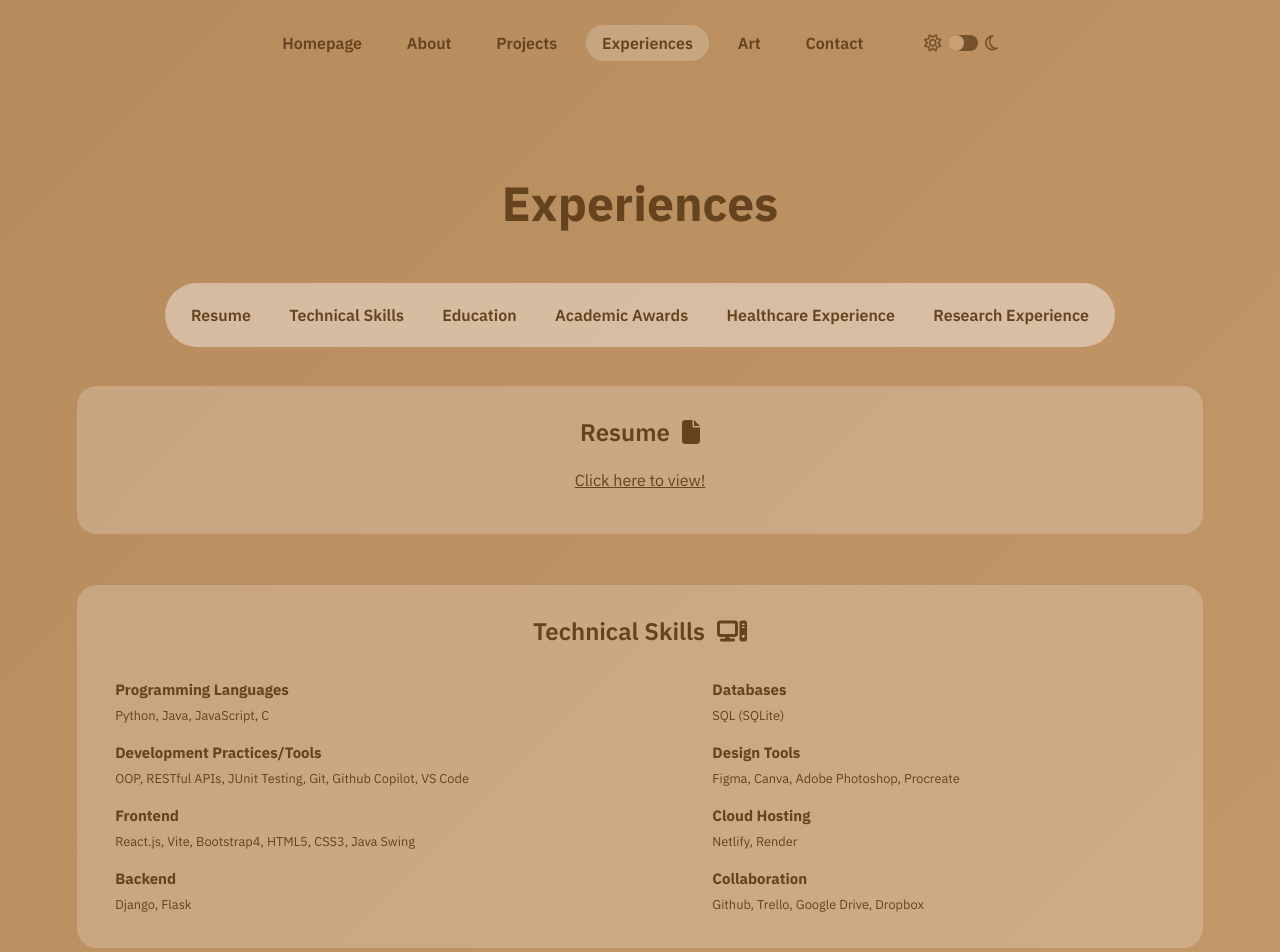
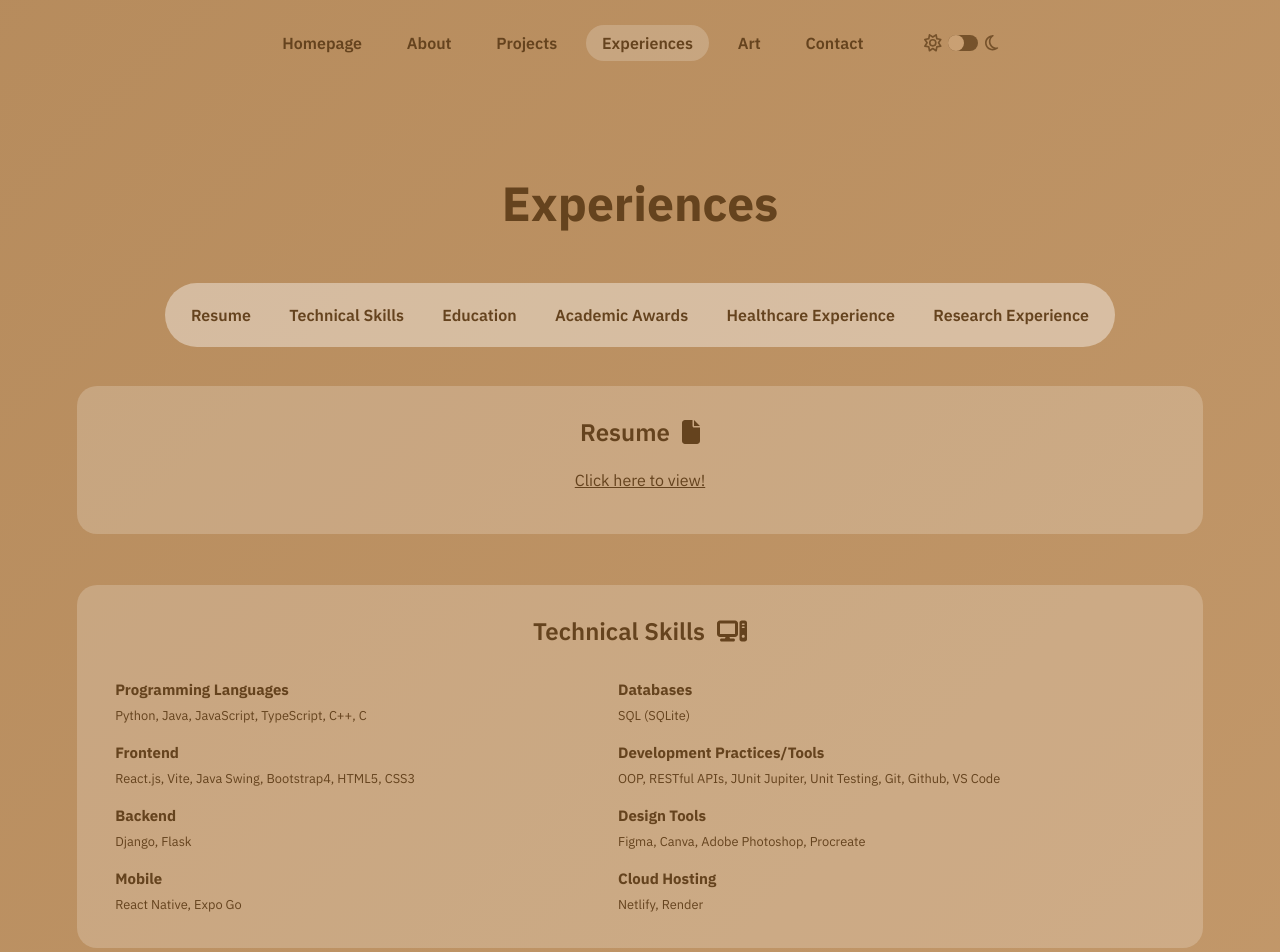
Before and after one commit to steph-xue/portfolio, a React (Vite) app: page /experiences in a window 1280 px wide. Shown: the top 952 px of the page. Built offline with nearby package versions, Linux system fonts and the light colour scheme.

Commit message:
update technical skills

```diff
--- a/src/components/Experiences.jsx
+++ b/src/components/Experiences.jsx
@@ -148,23 +148,27 @@ function Experiences(props) {
                 <div className="skills-text">
                     <div className="skills-category skills-languages">
                         <h3 className="skills-category-title">Programming Languages</h3>
-                        <p className="skills-category-items">Python, Java, JavaScript, C</p>
+                        <p className="skills-category-items">Python, Java, JavaScript, TypeScript, C++, C</p>
                     </div>
                     <div className="skills-category skills-frontend">
                         <h3 className="skills-category-title">Frontend</h3>
-                        <p className="skills-category-items">React.js, Vite, Bootstrap4, HTML5, CSS3, Java Swing</p>
+                        <p className="skills-category-items">React.js, Vite, Java Swing, Bootstrap4, HTML5, CSS3</p>
                     </div>
                     <div className="skills-category skills-backend">
                         <h3 className="skills-category-title">Backend</h3>
                         <p className="skills-category-items">Django, Flask</p>
                     </div>
-                    <div className="skills-category skills-development">
-                        <h3 className="skills-category-title">Development Practices/Tools</h3>
-                        <p className="skills-category-items">OOP, RESTful APIs, JUnit Testing, Git, Github Copilot, VS Code</p>
+                    <div className="skills-category skills-mobile">
+                        <h3 className="skills-category-title">Mobile</h3>
+                        <p className="skills-category-items">React Native, Expo Go</p>
                     </div>
                     <div className="skills-category skills-storage">
                         <h3 className="skills-category-title">Databases</h3>
                         <p className="skills-category-items">SQL (SQLite)</p>
+                    </div>
+                    <div className="skills-category skills-development">
+                        <h3 className="skills-category-title">Development Practices/Tools</h3>
+                        <p className="skills-category-items">OOP, RESTful APIs, JUnit Jupiter, Unit Testing, Git, Github, VS Code</p>
                     </div>
                     <div className="skills-category skills-design">
                         <h3 className="skills-category-title">Design Tools</h3>
@@ -173,10 +177,6 @@ function Experiences(props) {
                     <div className="skills-category skills-cloud">
                         <h3 className="skills-category-title">Cloud Hosting</h3>
                         <p className="skills-category-items">Netlify, Render</p>
-                    </div>
-                    <div className="skills-category skills-collaboration">
-                        <h3 className="skills-category-title">Collaboration</h3>
-                        <p className="skills-category-items">Github, Trello, Google Drive, Dropbox</p>
                     </div>
                 </div>
             </div>
--- a/src/style.scss
+++ b/src/style.scss
@@ -381,7 +381,7 @@ a {
 @media (min-width: 1200px) {
 	.homepage-description{
 		width: 60em;
-        font-size: var(--fs-l);
+        font-size: var(--fs-ml);
 	}
 }
 
@@ -1388,15 +1388,15 @@ a {
 }
 
 .skills-development {
+	grid-area: d;
+}
+
+.skills-front-end {
 	grid-area: c;
 }
 
-.skills-front-end {
+.skills-back-end {
 	grid-area: e;
-}
-
-.skills-back-end {
-	grid-area: g;
 }
 
 .skills-storage {
@@ -1404,15 +1404,15 @@ a {
 }
 
 .skills-design {
-	grid-area: d;
+	grid-area: f;
 }
 
 .skills-cloud {
-	grid-area: f;
-}
-
-.skills-collaboration {
 	grid-area: h;
+}
+
+.skills-mobile {
+	grid-area: g;
 }
 
 .skills-category-title {
```
